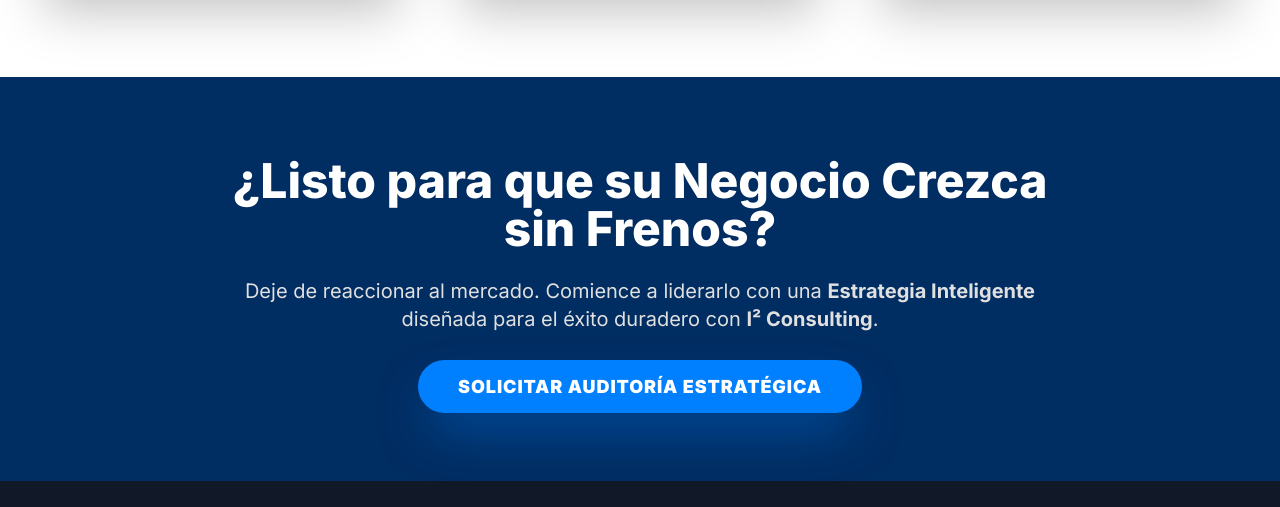
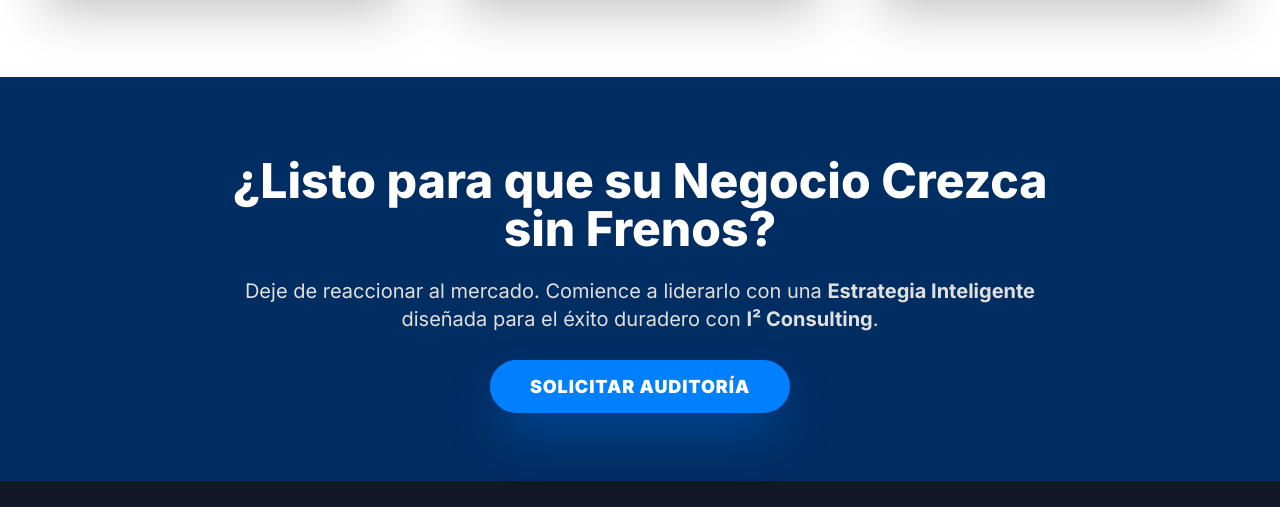
Before and after one commit to I2Consulting/i2consulting-web, a plain HTML site: page index.html in a window 1280 px wide. Shown: the part 2568-3075 px from the top of the page. Drawn offline with nearby package versions, Linux system fonts and the light colour scheme.

Commit message:
Update index.html

```diff
--- a/index.html
+++ b/index.html
@@ -289,7 +289,7 @@
                     Deje de reaccionar al mercado. Comience a liderarlo con una <b>Estrategia Inteligente</b> diseñada para el éxito duradero con <b>I² Consulting</b>.
                 </p>
                 <a href="#contacto" class="px-8 sm:px-10 py-3 sm:py-4 bg-tech-blue text-pure-white font-black rounded-full text-md sm:text-lg uppercase tracking-wider hover:bg-white hover:text-tech-blue transition duration-300 shadow-2xl shadow-tech-blue/50">
-                    Solicitar Auditoría Estratégica
+                    Solicitar Auditoría
                 </a>
             </div>
         </section>
```
